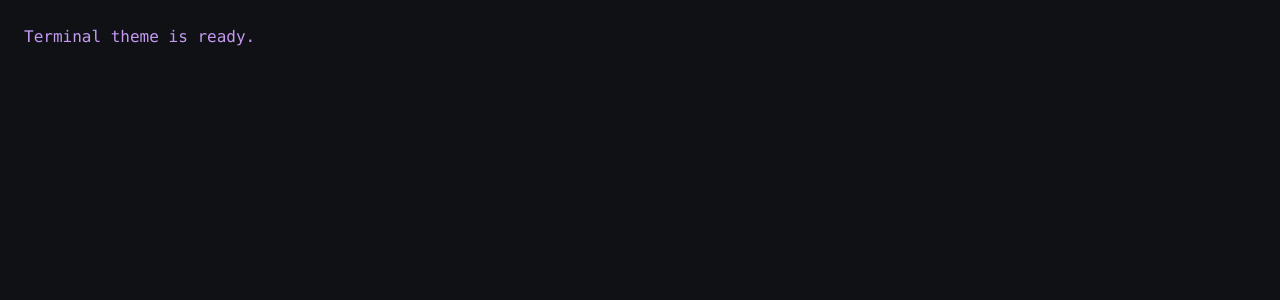
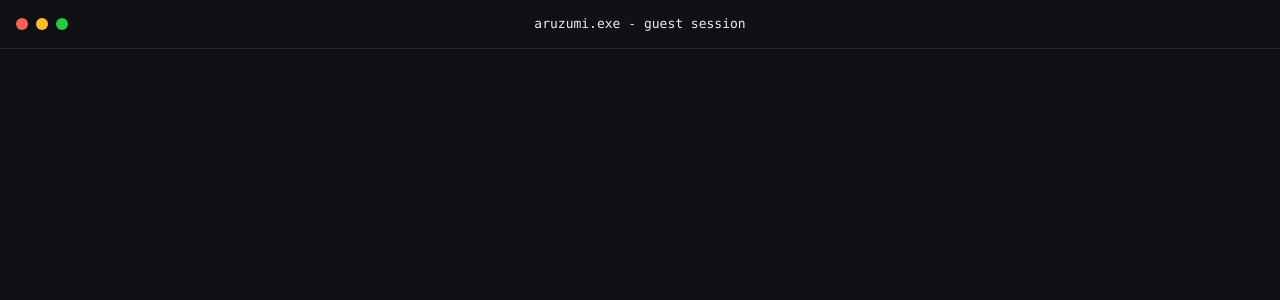
Before and after one commit to alarinne/aruzumi-core, an Angular app: page / in a window 1280 px wide. Shown: the top 300 px of the page. Built offline with nearby package versions, Linux system fonts and the light colour scheme.

Commit message:
#3 Add Terminal Header

```diff
--- a/src/app/app.html
+++ b/src/app/app.html
@@ -1 +1,8 @@
-<p class="theme-preview">Terminal theme is ready.</p>
+<header class = "terminal-header">
+  <div class = "terminal-controls" aria-hidden = "true">
+    <span class = "terminal-dot terminal-dot-red"></span>
+    <span class = "terminal-dot terminal-dot-yellow"></span>
+    <span class = "terminal-dot terminal-dot-green"></span>
+  </div>
+  <span class = "terminal-title">aruzumi.exe - guest session</span>
+</header>
--- a/src/app/app.scss
+++ b/src/app/app.scss
@@ -1,5 +1,38 @@
-.theme-preview {
-  margin: 0;
-  padding: 24px;
-  color: var(--color-accent);
+.terminal-header {
+  display: flex;
+  align-items: center;
+  justify-content: center;
+  min-height: 48px;
+  padding: 0 16px;
+  border-bottom: 1px solid #29262f;
+  position: relative;
 }
+
+.terminal-title {
+  font-size: 13px;
+}
+
+.terminal-controls {
+  position: absolute;
+  left: 16px;
+  display: flex;
+  gap: 8px;
+}
+
+.terminal-dot {
+  width: 12px;
+  height: 12px;
+  border-radius: 50%;
+}
+
+.terminal-dot-red {
+  background: #ff5f57;
+}
+
+.terminal-dot-yellow {
+  background: #febc2e;
+}
+
+.terminal-dot-green {
+  background: #28c840;
+}
```
